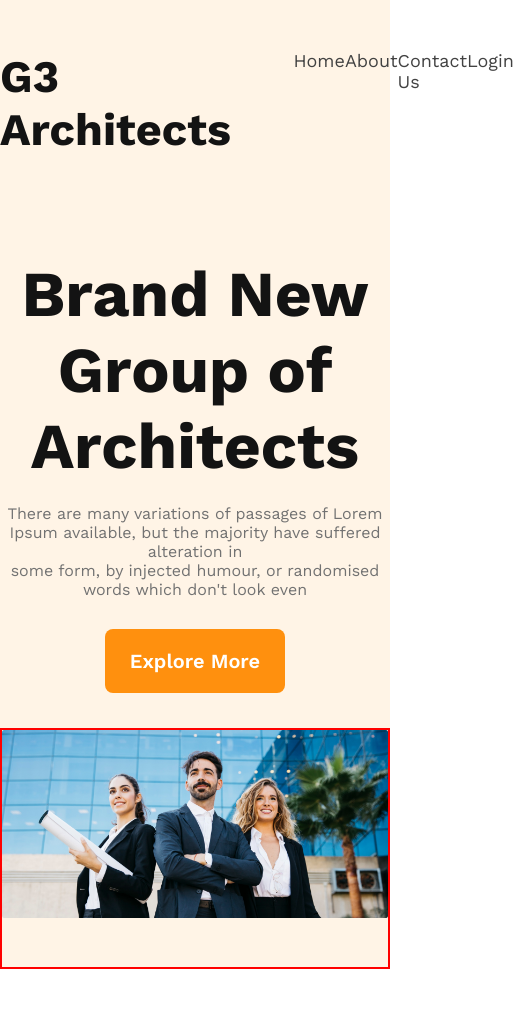
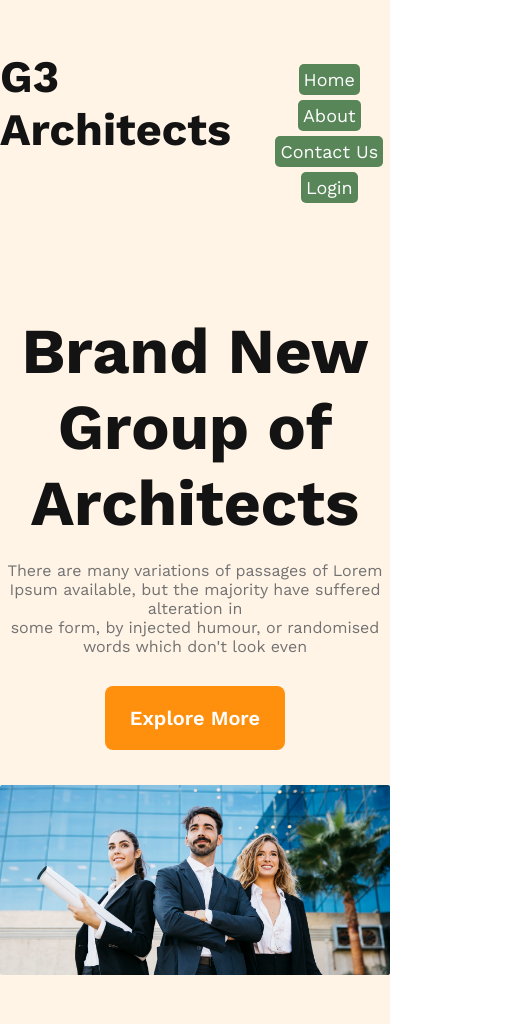
Before and after one commit to Sayan1952/responsive-site, a plain HTML site: page index.html in a window 390 px wide. Shown: the whole page, 514 px wide, since content can reach past the window. Before the commit the page ends 969 px from the top, so only its background shows below. Drawn offline with nearby package versions, Linux system fonts and the light colour scheme.

Commit message:
header part done with responsive

```diff
--- a/index.html
+++ b/index.html
@@ -5,20 +5,22 @@
     <meta http-equiv="X-UA-Compatible" content="IE=edge">
     <meta name="viewport" content="width=device-width, initial-scale=1.0">
     <title>Welcome!</title>
-    <link rel="stylesheet" href="/styles/style.css">
+    <link rel="stylesheet" href="./styles/style.css">
 </head>
 <body>
-    <header class="header">
+    <section class="header">
         <div class="header-top">
             <h1 class="basic-title">G3 Architects</h3>
+            <div class="nav">
                 <nav>
-                <ul>
+                    <ul class="nav-ul">
                         <li><a href="" class="nav-txt">Home</a></li>
                         <li><a href="" class="nav-txt">About</a></li>
                         <li><a href="" class="nav-txt">Contact Us</a></li>
                         <li><a href="" class="nav-txt">Login</a></li>
                     </ul>
                 </nav>
+            </div>
         </div>
         <div class="header-text-part">
             <div class="header-words">
@@ -29,10 +31,10 @@
         </div>
         <div class="header-image">
             <div class="test">
-                <img src="/images/banner.png" alt="" class="hd-image">
+                <img src="./images/banner.png" alt="" class="hd-image">
             </div>
         </div>
-    </header>
+    </section>
 
     <main>
 
--- a/styles/style.css
+++ b/styles/style.css
@@ -21,13 +21,18 @@
     padding-top: 50px;
 }
 
-nav{
+.nav{
     width: 35%;
 }
+nav{
+    width: 100%;
+    height: 100%;
+}
 
-nav ul{
+.nav-ul{
     display: flex;
     justify-content: space-between;
+
 }
 
 nav li{
@@ -73,7 +78,6 @@ nav li a{
     margin-bottom: 35px;
 }
 .header-image{
-    border: 2px solid red;
     display: flex;
     justify-content: center;
     align-items: center;
@@ -85,3 +89,22 @@ nav li a{
     width: 100%;
     height: auto;
 }
+@media screen and (max-width : 576px) {
+    .nav-ul{
+        display: inline;
+        text-align: center;
+    }
+    nav li{
+        margin-bottom: 15px;
+    }
+    .nav-txt{
+        background-color: rgb(88, 134, 88);
+        padding: 5px;
+        border-radius: 5px;
+        color: white;
+    }
+    .nav-txt:hover{
+        background-color: antiquewhite;
+        color: #424242;
+    }
+}
```
Lines whose indentation alone changed are shown as unchanged.
